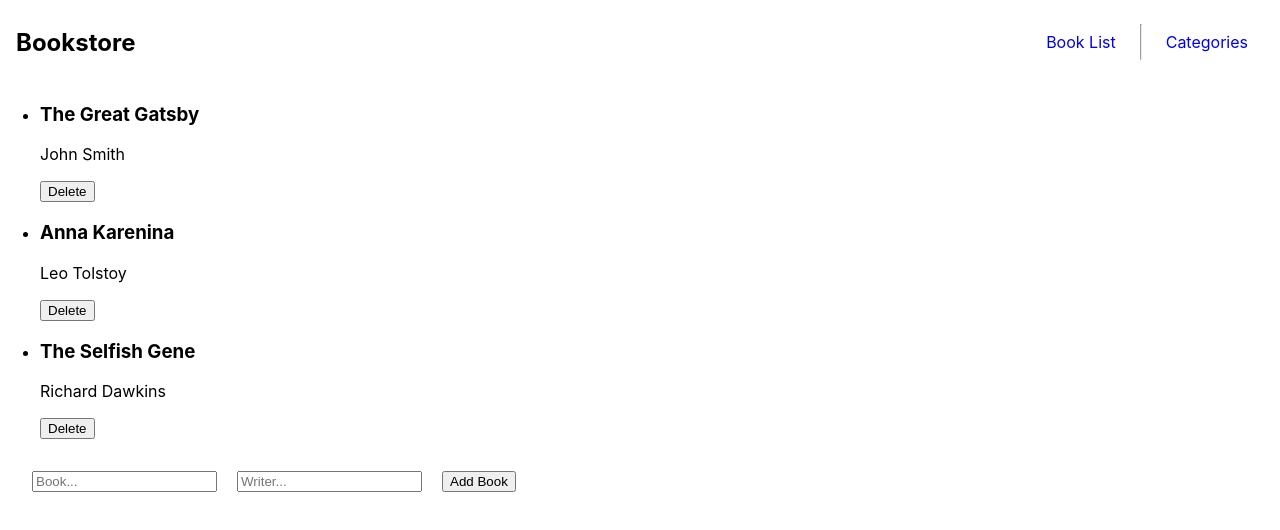
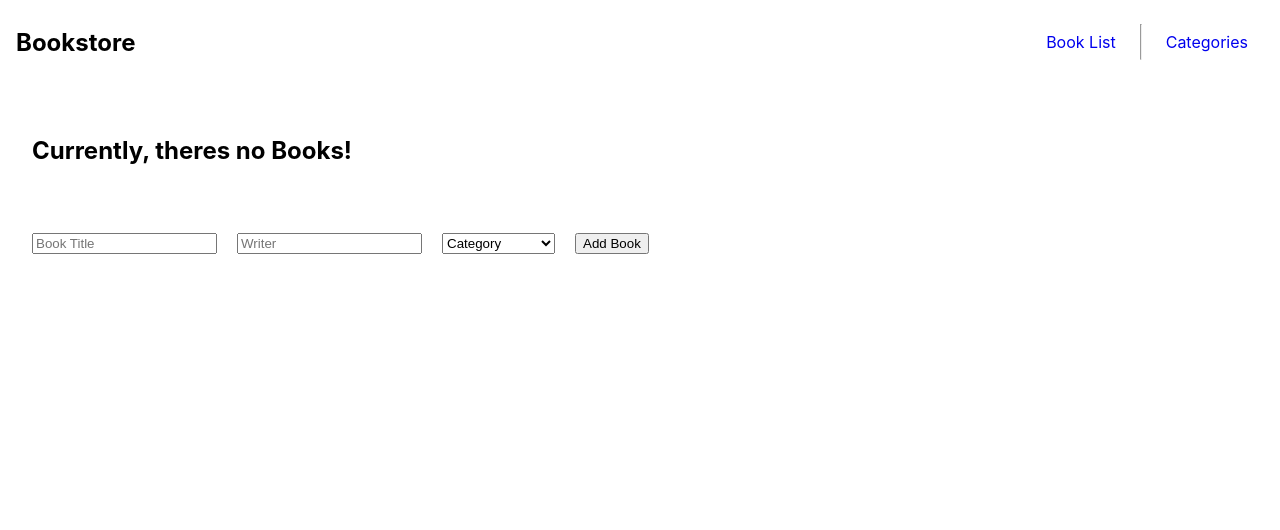
Before and after one commit to Arch-Noize/bookstore-react, a React (Create React App) app: page / in a window 1280 px wide. Shown: the top 530 px of the page. Built offline with nearby package versions, Linux system fonts and the light colour scheme.

Commit message:
Add base files and async function

```diff
--- a/package.json
+++ b/package.json
@@ -6,6 +6,7 @@
     "@reduxjs/toolkit": "^1.9.5",
     "@testing-library/jest-dom": "^5.17.0",
     "@testing-library/user-event": "^13.5.0",
+    "axios": "^1.5.0",
     "big.js": "^6.2.1",
     "history": "^5.3.0",
     "jest-dom": "^4.0.0",
--- a/src/components/Book.js
+++ b/src/components/Book.js
@@ -3,13 +3,18 @@ import PropTypes from 'prop-types';
 import { useDispatch } from 'react-redux';
 import { removeBook } from '../redux/books/booksSlices';
 
-const Book = ({ title, author, id }) => {
+const Book = ({
+  title, author, category, id,
+}) => {
   const dispatch = useDispatch();
 
   return (
     <li key={id}>
       <h3>{title}</h3>
-      <p>{author}</p>
+      <ul>
+        <li>{author}</li>
+        <li>{category}</li>
+      </ul>
       <button type="button" onClick={() => dispatch(removeBook(id))}>Delete</button>
     </li>
   );
@@ -18,7 +23,8 @@ const Book = ({ title, author, id }) => {
 Book.propTypes = {
   title: PropTypes.string.isRequired,
   author: PropTypes.string.isRequired,
-  id: PropTypes.number.isRequired,
+  category: PropTypes.string.isRequired,
+  id: PropTypes.string.isRequired,
 };
 
 export default Book;
--- a/src/components/BookForm.js
+++ b/src/components/BookForm.js
@@ -7,29 +7,52 @@ import { addBook } from '../redux/books/booksSlices';
 const BookForm = () => {
   const [title, setTitle] = useState('');
   const [author, setAuthor] = useState('');
+  const [category, setCategory] = useState('');
   const dispatch = useDispatch();
+
+  const handleSubmit = (e) => {
+    if (!title || !author || category === 'Category') {
+      e.preventDefault();
+    }
+    if (title && author && category) {
+      const newBook = {
+        item_id: uuidv4(),
+        title,
+        author,
+        category,
+      };
+      dispatch(addBook(newBook));
+      setTitle('');
+      setAuthor('');
+      setCategory('Category');
+    }
+  };
 
   return (
     <form className={styles.container}>
       <input
         type="text"
-        placeholder="Book..."
+        placeholder="Book Title"
         onChange={(event) => setTitle(event.target.value)}
         value={title}
       />
       <input
         type="text"
-        placeholder="Writer..."
+        placeholder="Writer"
         onChange={(event) => setAuthor(event.target.value)}
         value={author}
       />
+      <select name="category" onChange={(event) => setCategory(event.target.value)}>
+        <option value="">Category</option>
+        <option value="Action">Action</option>
+        <option value="Economy">Economy</option>
+        <option value="Sci-fi">Science Fiction</option>
+        <option value="Fiction">Fiction</option>
+
+      </select>
       <button
         type="button"
-        onClick={() => {
-          dispatch(addBook({ title, author, item_id: uuidv4() }));
-          setTitle('');
-          setAuthor('');
-        }}
+        onClick={handleSubmit}
       >
         Add Book
       </button>
--- a/src/components/BookList.js
+++ b/src/components/BookList.js
@@ -9,9 +9,12 @@ const BookList = () => {
 
   if (books.books.length === 0) {
     return (
-      <div className={styles.container}>
-        <h2>Currently, theres no Books!</h2>
-      </div>
+      <>
+        <div className={styles.container}>
+          <h2>Currently, theres no Books!</h2>
+        </div>
+        <BookForm />
+      </>
     );
   }
 
@@ -23,6 +26,7 @@ const BookList = () => {
             key={book.item_id}
             title={book.title}
             author={book.author}
+            category={book.category}
             id={book.item_id}
           />
         ))}
--- a/src/redux/books/booksSlices.js
+++ b/src/redux/books/booksSlices.js
@@ -1,26 +1,30 @@
-import { createSlice } from '@reduxjs/toolkit';
+import { createAsyncThunk, createSlice } from '@reduxjs/toolkit';
+import axios from 'axios';
 
 const initialState = {
-  books: [
-    {
-      item_id: 'item1',
-      title: 'The Great Gatsby',
-      author: 'John Smith',
-      category: 'Fiction',
-    },
-    {
-      item_id: 'item2',
-      title: 'Anna Karenina',
-      author: 'Leo Tolstoy',
-      category: 'Fiction',
-    },
-    {
-      item_id: 'item3',
-      title: 'The Selfish Gene',
-      author: 'Richard Dawkins',
-      category: 'Nonfiction',
-    },
-  ],
+  books: [],
+  isLoading: true,
+};
+
+const url = 'https://us-central1-bookstore-api-e63c8.cloudfunctions.net/bookstoreApi/apps/7UcxFv8FAqQo5Ix5MjG4/books';
+
+export const getBooks = createAsyncThunk('books/getBooks', async () => {
+  const res = await axios.get(url);
+  return res.data;
+});
+
+export const postBook = async (book) => {
+  await axios.post(url, book);
+};
+
+const bookList = (bookItems) => {
+  const res = [];
+  Object.keys(bookItems).forEach((itemId) => {
+    const book = bookItems[itemId][0];
+    book.item_id = itemId;
+    res.push(book);
+  });
+  return res;
 };
 
 const booksSlice = createSlice({
@@ -28,13 +32,28 @@ const booksSlice = createSlice({
   initialState,
   reducers: {
     addBook: (state, action) => {
-      state.books.push(action.payload);
+      const book = action.payload;
+      state.books.push(book);
+      postBook(book);
     },
     removeBook: (state, action) => {
       const bookId = action.payload;
       return { ...state, books: state.books.filter((item) => item.item_id !== bookId) };
     },
   },
+  extraReducers: {
+    // [getBooks.pending]: (state) => {
+    //   state.isLoading = true;
+    // },
+    [getBooks.fulfilled]: (state, action) => {
+      const book = action.payload;
+      console.log(book);
+      console.log(bookList(book));
+    },
+    // [getBooks.rejected]: (state) => {
+    //   state.isLoading = false;
+    // },
+  },
 });
 
 export const { addBook, removeBook } = booksSlice.actions;
```
Also changed, not shown: 1 other file (tests, documents, lock files or other folders).
